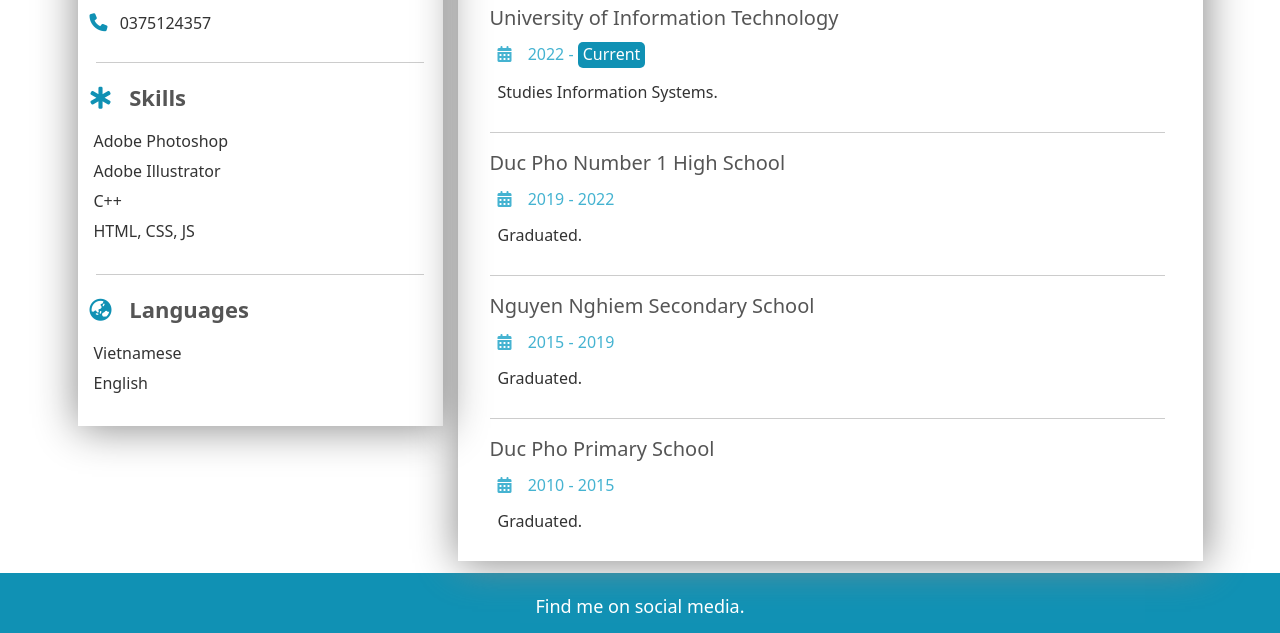
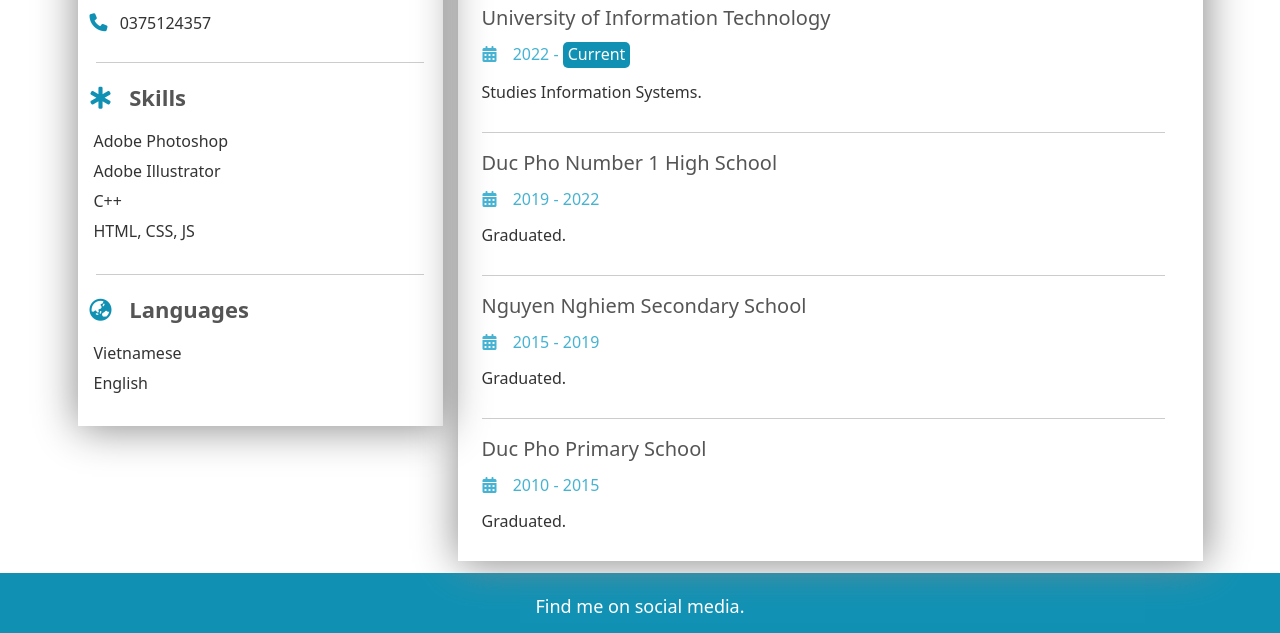
Before and after one commit to AST-tnbt/AST-tnbt.github.io, a plain HTML site: page index.html in a window 1280 px wide. Shown: the part 501-1134 px from the top of the page. Drawn offline with nearby package versions, Linux system fonts and the light colour scheme.

Commit message:
Update style.css

```diff
--- a/style.css
+++ b/style.css
@@ -66,7 +66,7 @@
     color: var(--text-color);
 }
 .detail-information-box {
-    padding-left: 20px;
+    padding-left: 12px;
     padding-right: 14px;
     width: 100%;
 }
@@ -97,12 +97,12 @@
     margin-left: 12px;
 }
 .detail-information-time {
-    margin-left: 20px;
+    margin-left: 13px;
     color: var(--extra-color);
     font-size: 1.4rem;
 }
 .detail-information-describe {
-    margin-left: 20px;
+    margin-left: 12px;
     padding-top: 12px;
     font-size: 1.6rem;
     color: var(--text-color);
```
